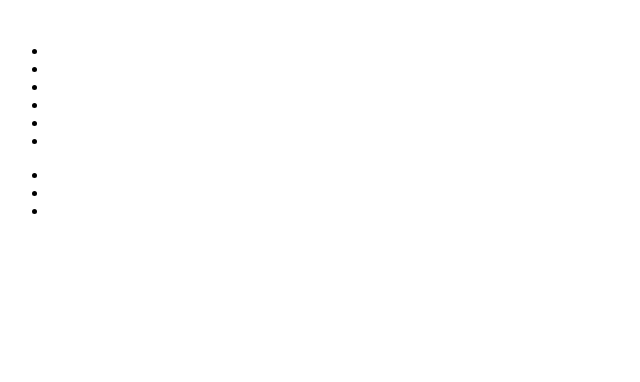
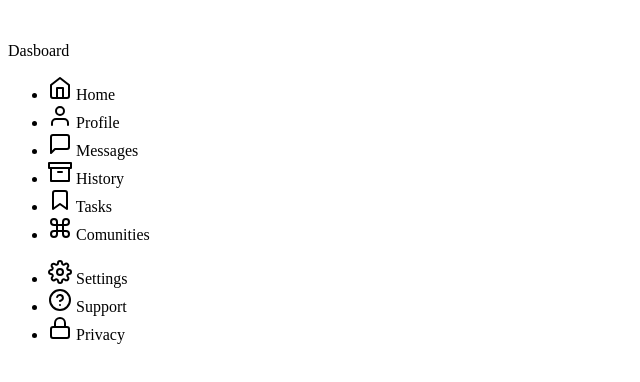
Before and after one commit to KoatKoetl/TheOdinProject---Admin_Dashboard-exercise, a plain HTML site: page index.html in a window 1280 px wide. Shown: the whole page, without its empty margins (0-640 px from the left). Drawn offline with Linux system fonts and the light colour scheme.

Commit message:
Add icons and name on Side Bar

```diff
--- a/index.html
+++ b/index.html
@@ -12,21 +12,48 @@
     <div class="sideBar">
       <div class="logo">
         <img src="" alt="" />
-        <p></p>
+        <p>Dasboard</p>
       </div>
       <div class="menu">
         <ul class="uppperList">
-          <li></li>
-          <li></li>
-          <li></li>
-          <li></li>
-          <li></li>
-          <li></li>
+          <li>
+            <img class="icon" src="Icons/home.svg" alt="" />
+            <span class="icon name">Home</span>
+          </li>
+          <li>
+            <img src="Icons/user.svg" alt="" />
+            <span>Profile</span>
+          </li>
+          <li>
+            <img src="Icons/message-square.svg" alt="" />
+            <span>Messages</span>
+          </li>
+          <li>
+            <img src="Icons/archive.svg" alt="" />
+            <span>History</span>
+          </li>
+          <li>
+            <img src="Icons/bookmark.svg" alt="" />
+            <span>Tasks</span>
+          </li>
+          <li>
+            <img src="Icons/command.svg" alt="" />
+            <span>Comunities</span>
+          </li>
         </ul>
         <ul class="lowerList">
-          <li></li>
-          <li></li>
-          <li></li>
+          <li>
+            <img src="Icons/settings.svg" alt="" />
+            <span>Settings</span>
+          </li>
+          <li>
+            <img src="Icons/help-circle.svg" alt="" />
+            <span>Support</span>
+          </li>
+          <li>
+            <img src="Icons/lock.svg" alt="" />
+            <span>Privacy</span>
+          </li>
         </ul>
       </div>
     </div>
```
Also changed, not shown: Icons/archive.svg (added), Icons/bookmark.svg (added), Icons/command.svg (added), Icons/help-circle.svg (added), Icons/home.svg (added), Icons/lock.svg (added), Icons/message-square.svg (added), Icons/settings.svg (added), Icons/user.svg (added).
